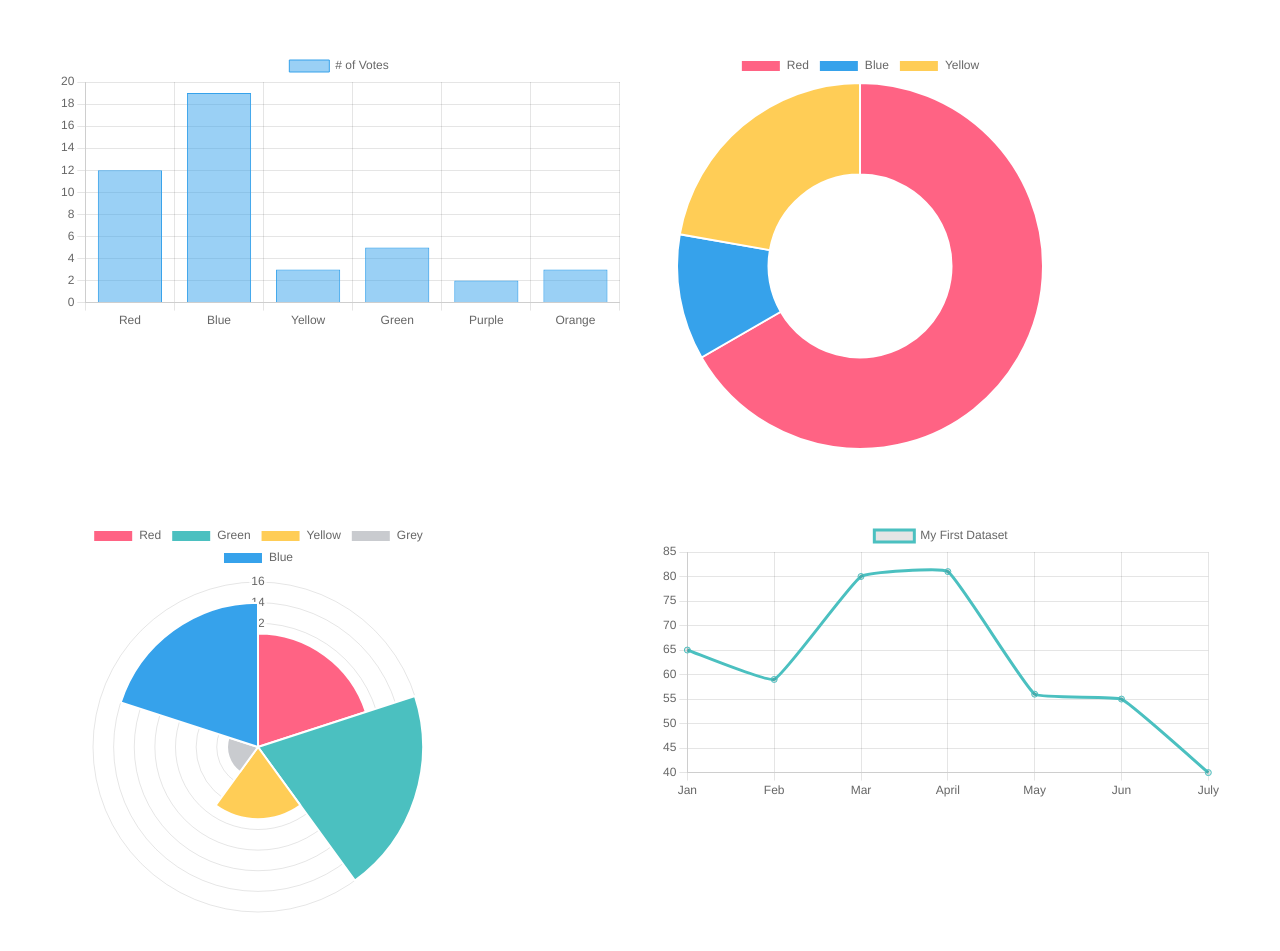
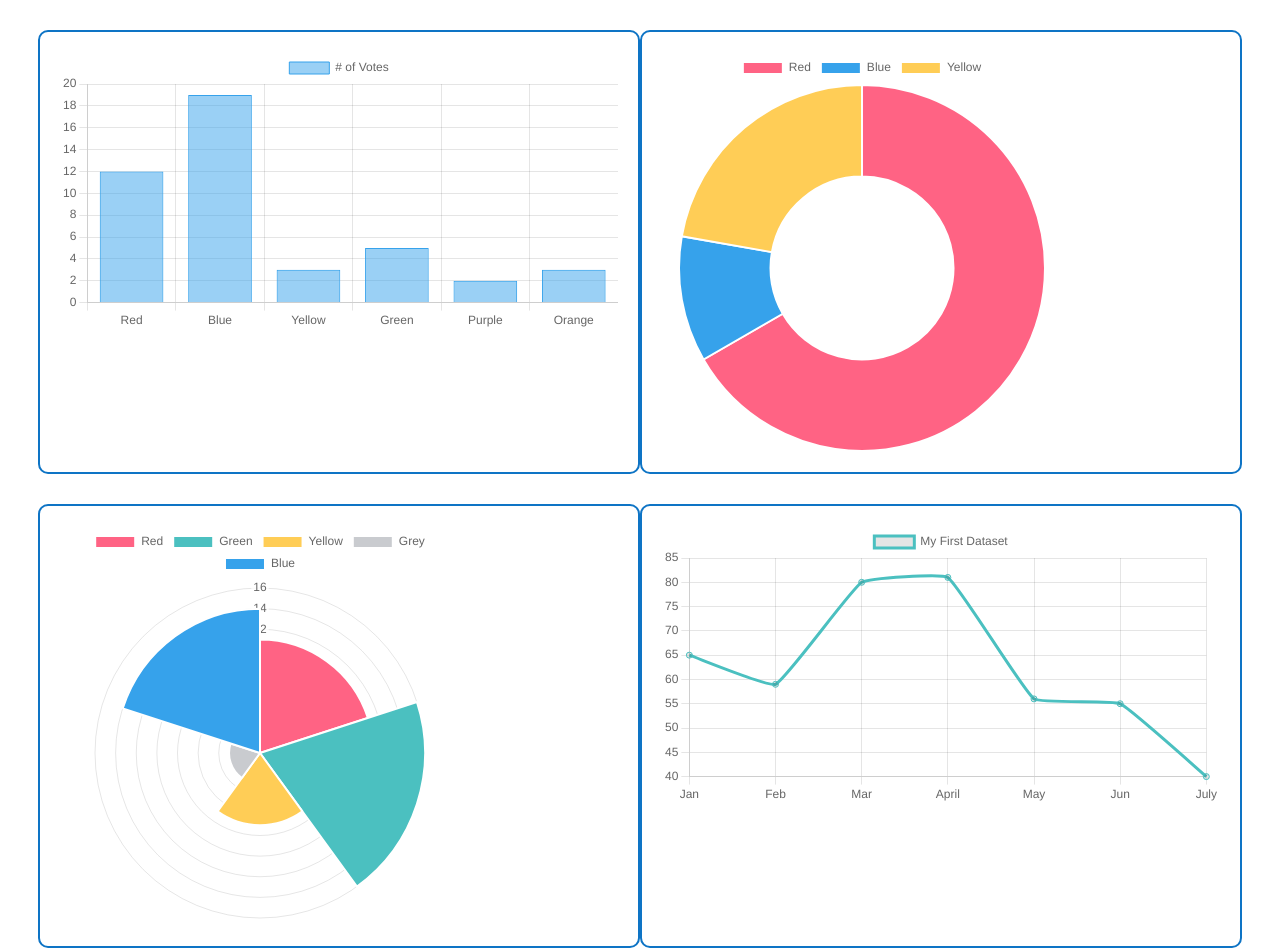
Before and after one commit to surjitiit/graphs-chartjs, a plain HTML site: page index.html in a window 1280 px wide. Drawn offline with Linux system fonts and the light colour scheme.

Commit message:
added border

```diff
--- a/index.html
+++ b/index.html
@@ -9,12 +9,12 @@
 </head>
 <body>
     <div style="display: flex; margin: 30px;">
-        <div style="width: 50%;padding: 20px;height: 400px;"><canvas id="bargraph"></canvas></div>
-        <div style="width: 50%;padding: 20px;height: 400px;"><canvas id="bargraph2"></canvas></div>
+        <div style="width: 50%;padding: 20px;height: 400px;border: 2px solid #0e74c5; border-radius: 10px;"><canvas id="bargraph"></canvas></div>
+        <div style="width: 50%;padding: 20px;height: 400px;border: 2px solid #0e74c5; border-radius: 10px;"><canvas id="bargraph2"></canvas></div>
     </div>
     <div style="display: flex; margin: 30px;"">
-        <div style="width: 50%;padding: 20px;height: 400px;"><canvas id="bargraph3"></canvas></div>
-        <div style="width: 50%;padding: 20px;height: 400px;"><canvas id="bargraph4"></canvas></div>
+        <div style="width: 50%;padding: 20px;height: 400px;border: 2px solid #0e74c5; border-radius: 10px;"><canvas id="bargraph3"></canvas></div>
+        <div style="width: 50%;padding: 20px;height: 400px;border: 2px solid #0e74c5; border-radius: 10px;"><canvas id="bargraph4"></canvas></div>
     </div>
     <script src="./app.js"></script>
 </body>
```
